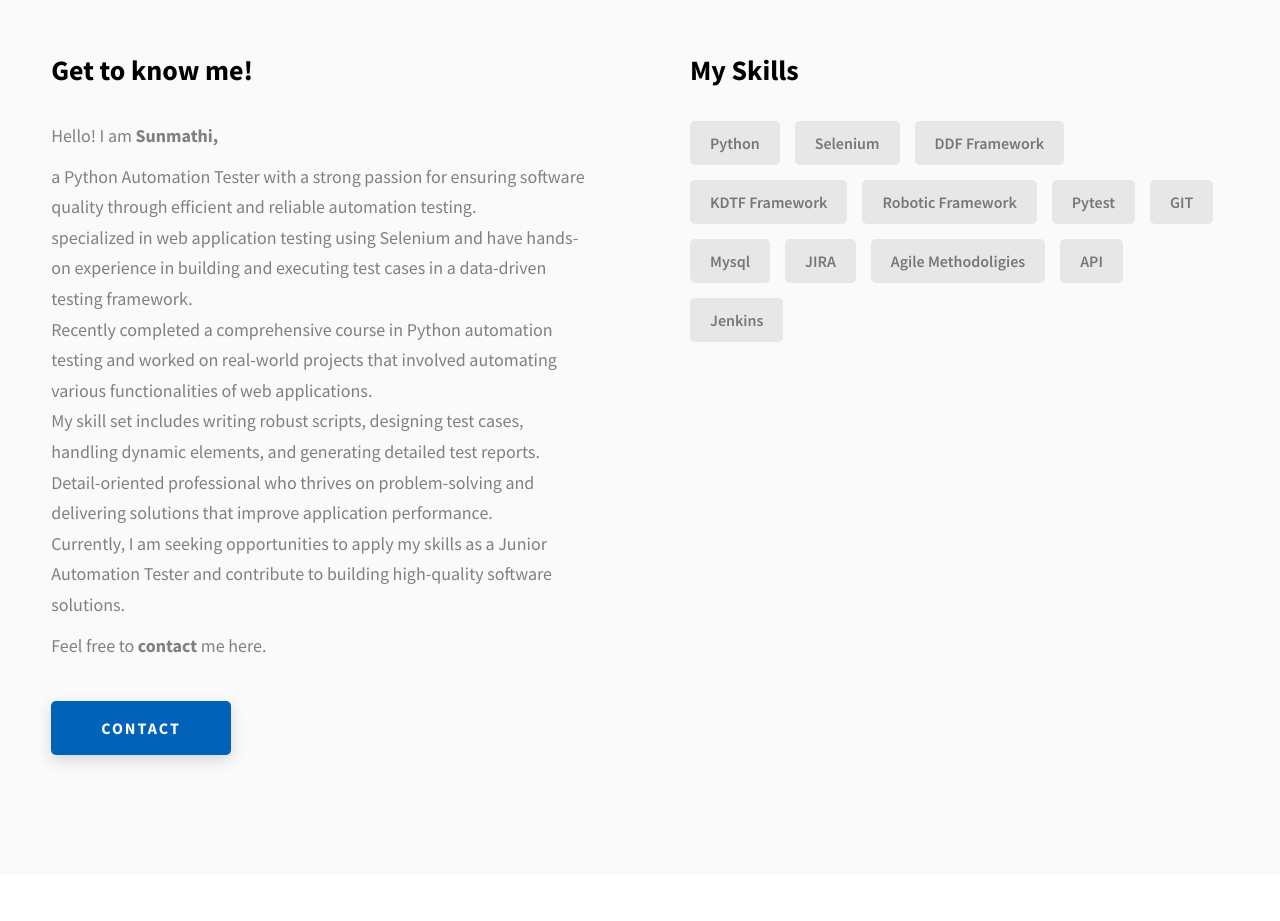
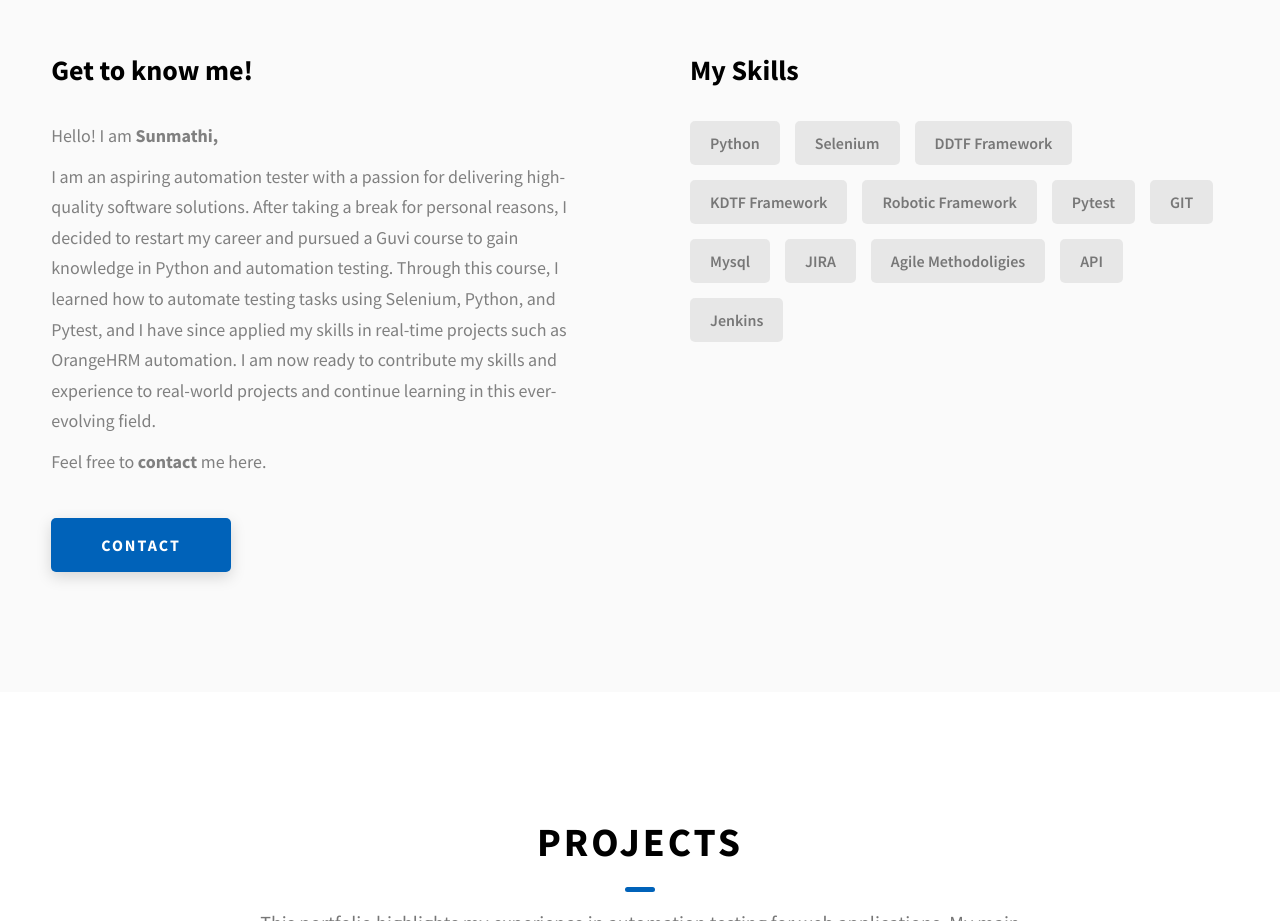
Before and after one commit to Sunmathi1219/sunmathi_portfolio, a website: page index.html in a window 1280 px wide. Shown: the part 1120-2041 px from the top of the page. Drawn offline with Linux system fonts and the light colour scheme.

Commit message:
Update index.html

```diff
--- a/index.html
+++ b/index.html
@@ -163,13 +163,11 @@
             <div class="about__content-details">
               <p class="about__content-details-para">
                 Hello! I am
-                <strong>Sunmathi,</strong><p class="about__content-details-para">a Python Automation Tester with a strong passion for ensuring software quality through efficient and reliable automation testing.<br>
-                  specialized in web application testing using Selenium and have hands-on experience in building and executing test cases in a data-driven testing framework.
-                <br>
-Recently completed a comprehensive course in Python automation testing and worked on real-world projects that involved automating various functionalities of web applications.<br>
-My skill set includes writing robust scripts, designing test cases, handling dynamic elements, and generating detailed test reports.<br>
-Detail-oriented professional who thrives on problem-solving and delivering solutions that improve application performance.<br>
-Currently, I am seeking opportunities to apply my skills as a Junior Automation Tester and contribute to building high-quality software solutions.</p>
+                <strong>Sunmathi,</strong><p class="about__content-details-para">I am an aspiring automation tester with a passion for delivering high-quality software solutions.
+                  After taking a break for personal reasons, I decided to restart my career and pursued a Guvi course to gain knowledge in Python and automation testing.
+                  Through this course, I learned how to automate testing tasks using Selenium, Python, and Pytest, and I have since applied my skills in real-time projects such as OrangeHRM automation.
+                  I am now ready to contribute my skills and experience to real-world projects and continue learning in this ever-evolving field.
+                 </p>
 
               <p class="about__content-details-para">
                  Feel free to
@@ -185,7 +183,7 @@ Currently, I am seeking opportunities to apply my skills as a Junior Automation
             <div class="skills">
               <div class="skills__skill">Python</div><br>
               <div class="skills__skill">Selenium</div><br>
-              <div class="skills__skill">DDF Framework</div><br>
+              <div class="skills__skill">DDTF Framework</div><br>
               <div class="skills__skill">KDTF Framework</div><br>
               <div class="skills__skill">Robotic Framework</div><br>
               <div class="skills__skill">Pytest</div><br>
```
